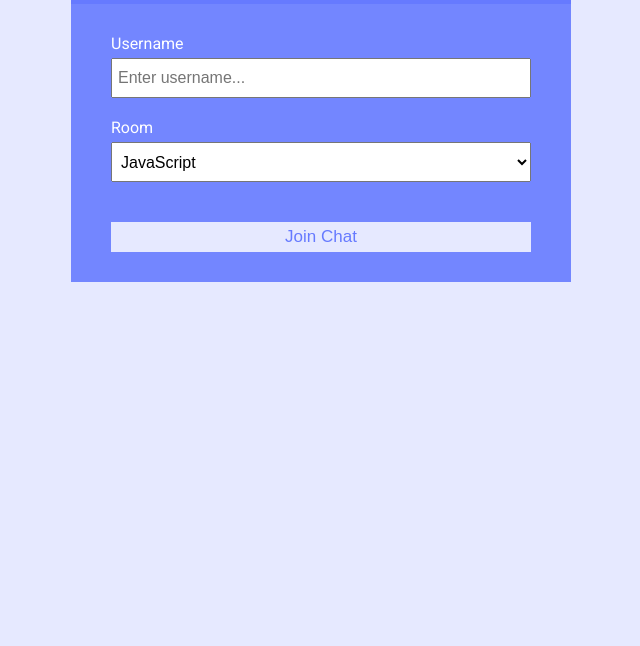
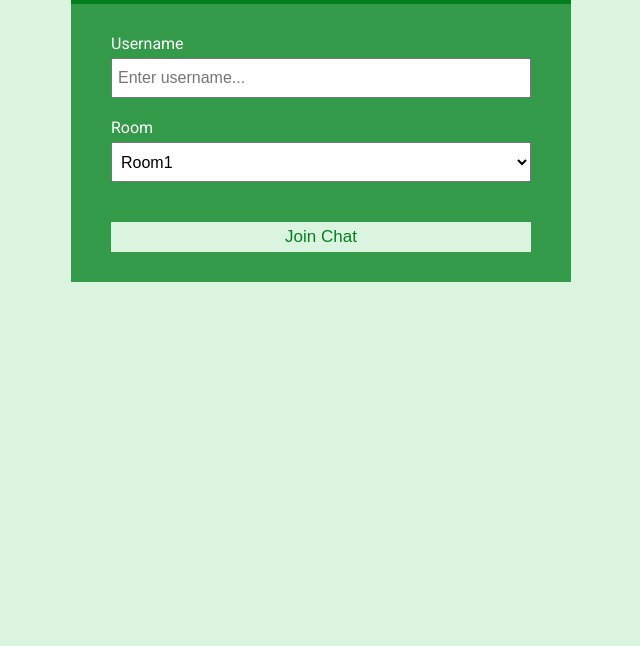
Before and after one commit to ChrisWang0901/Chatrooms, a website: page web/index.html in a window 1280 px wide. Shown: the part 154-800 px from the top of the page, without its empty margins (319-959 px from the left). Drawn offline with Linux system fonts and the light colour scheme.

Commit message:
fix style

```diff
--- a/web/css/style.css
+++ b/web/css/style.css
@@ -1,9 +1,9 @@
-@import url('https://fonts.googleapis.com/css?family=Roboto&display=swap');
+@import url("https://fonts.googleapis.com/css?family=Roboto&display=swap");
 
 :root {
-	--dark-color-a: #667aff;
-	--dark-color-b: #7386ff;
-	--light-color: #e6e9ff;
+  --dark-color-a: rgb(3, 126, 30);
+  --dark-color-b: #339a4a;
+  --light-color: #daf4df;
   --success-color: #5cb85c;
   --error-color: #d9534f;
 }
@@ -15,7 +15,7 @@
 }
 
 body {
-	font-family: 'Roboto', sans-serif;
+  font-family: "Roboto", sans-serif;
   font-size: 16px;
   background: var(--light-color);
   margin: 20px;
@@ -119,7 +119,7 @@ a {
   display: flex;
 }
 
-.chat-form-container input[type='text'] {
+.chat-form-container input[type="text"] {
   font-size: 16px;
   padding: 5px;
   height: 40px;
@@ -159,7 +159,7 @@ a {
   margin-bottom: 5px;
 }
 
-.join-main input[type='text'] {
+.join-main input[type="text"] {
   font-size: 16px;
   padding: 5px;
   height: 40px;
--- a/web/index.html
+++ b/web/index.html
@@ -33,12 +33,9 @@
           <div class="form-control">
             <label for="room">Room</label>
             <select name="room" id="room">
-							<option value="JavaScript">JavaScript</option>
-							<option value="Python">Python</option>
-							<option value="PHP">PHP</option>
-							<option value="C#">C#</option>
-							<option value="Ruby">Ruby</option>
-							<option value="Java">Java</option>
+              <option value="Room1">Room1</option>
+              <option value="Room2">Room2</option>
+              <option value="Room3">Room3</option>
             </select>
           </div>
           <button type="submit" class="btn">Join Chat</button>
```
Lines whose indentation alone changed are shown as unchanged.
